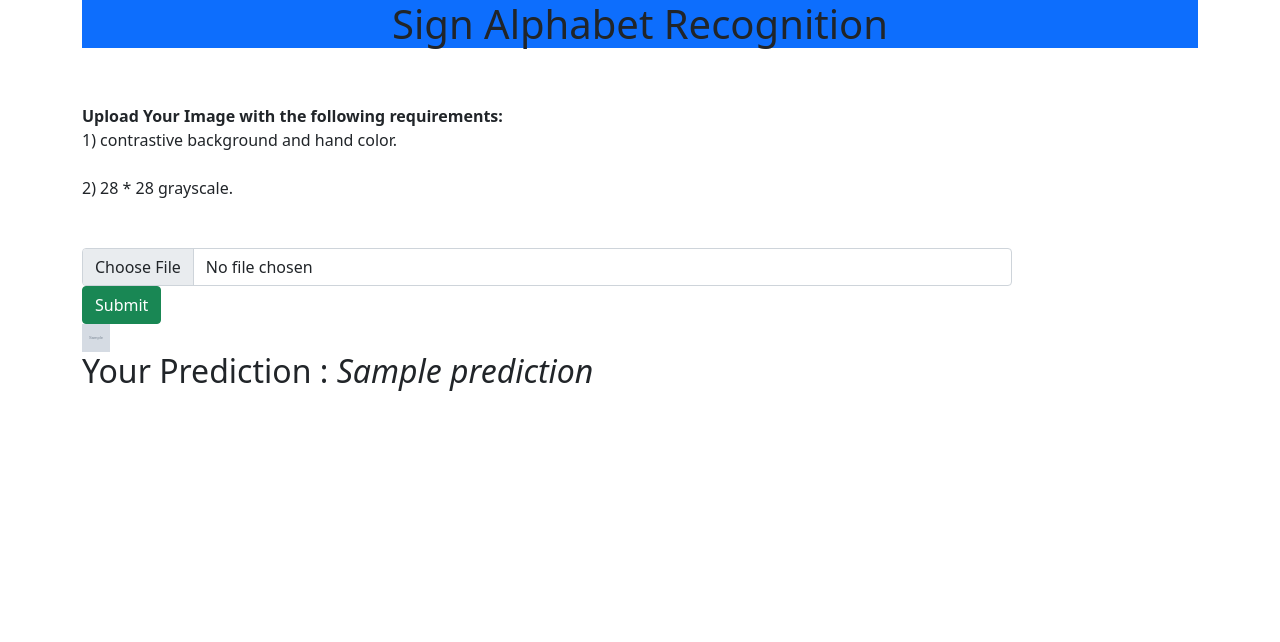
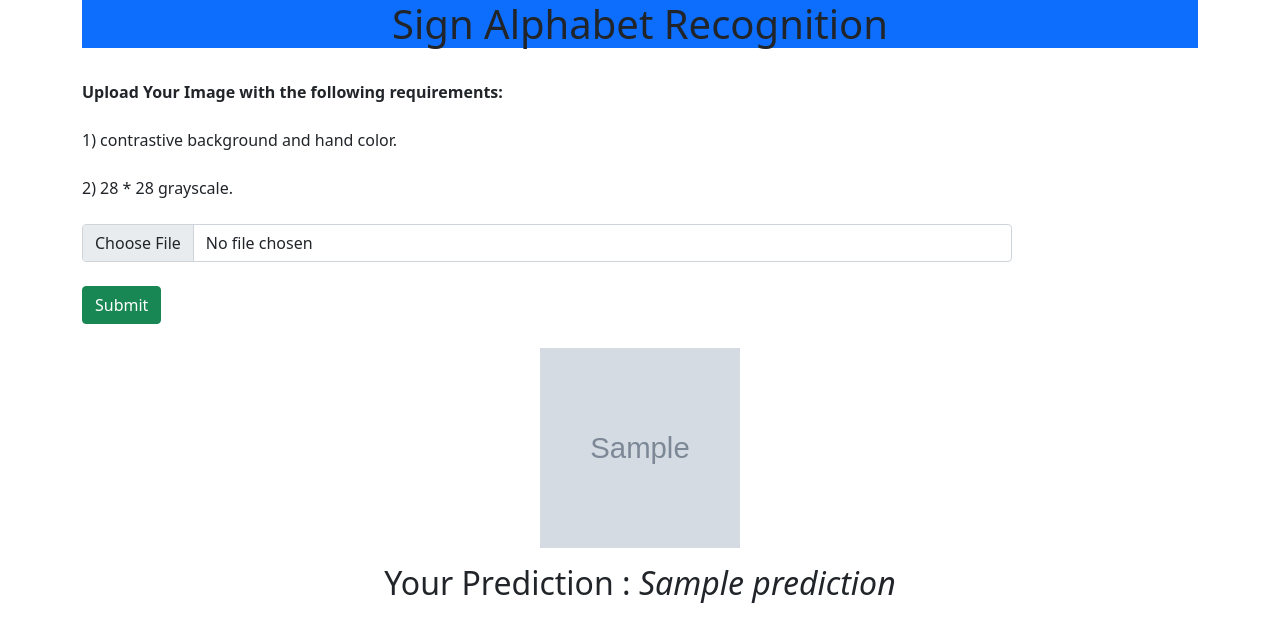
Before and after one commit to jingyi-ju/SignAlphabetRecognition, a Flask app: template Templates/index.html in a window 1280 px wide. Shown: the top 642 px of the page. Run offline with Flask 2, Linux system fonts and the light colour scheme; the template is opened without the code that fills it: most values are stand-ins (such as "Sample title", 1, 10 or a date in 2020); grey boxes marked "Sample" are stand-in pictures; parts of the project's set-up code (start-up, migrations or seed data) failed here and were passed over.

Commit message:
web app html template

```diff
--- a/Templates/index.html
+++ b/Templates/index.html
@@ -2,44 +2,44 @@
 <html lang="en">
 <head>
     <title>Sign Alphabet Recognition</title>
-   <link rel="stylesheet" href="https://cdn.jsdelivr.net/npm/bootstrap@5.1.3/dist/css/bootstrap.min.css">
+    <link rel="stylesheet" href="https://cdn.jsdelivr.net/npm/bootstrap@5.0.2/dist/css/bootstrap.min.css">
     <meta charset="utf-8">
     <style>
+        input[type=file] {display: inline-block;}
         h1 {text-align: center;}
+        h2 {text-align: center;}
         p {text-align: center;}
     </style>
 
 </head>
 <body>
 
-
 <div class="container">
     <h1 class="jumbotron bg-primary">Sign Alphabet Recognition</h1>
-  <br><br>
+    <br>
     <form class="form-horizontal" action="/submit" method="post" enctype="multipart/form-data">
 
         <div class="form-group">
             <b>Upload Your Image with the following requirements:</b>
-
+            <br>
             <br> 1) contrastive background and hand color.</br>
             <br>2) 28 * 28 grayscale.</br>
-
-      <br></br>
+            <br>
             <div class="col-sm-10">
-        <input type="file" class="form-control" placeholder="Hours Studied"  name="my_image" id="pwd">
+                <input type="file" class="form-control" placeholder="Hours Studied" name="image" id="pwd">
             </div>
         </div>
-
+        <br>
         <div class="form-group">
             <div class="col-sm-offset-2 col-sm-10">
                     <button type="submit" class="btn btn-success">Submit</button>
             </div>
         </div>
     </form>
-
+    <br>
     {% if prediction %}
-  <img src="{{img_path}}" height="28px" width="28px">
-	<h2> Your Prediction   : <i> {{prediction}} </i></h2>
+    <p style="text-align:center;"><img src="{{img_path}}" height="200px" width="200px"></p>
+    <h2> Your Prediction : <i> {{prediction}} </i></h2>
 
     {% endif %}
 
```
Lines whose indentation alone changed are shown as unchanged.
